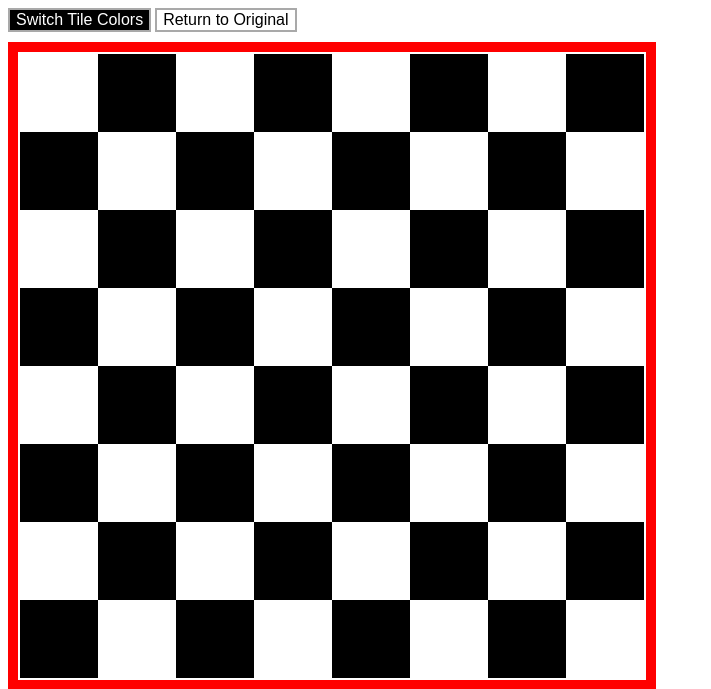
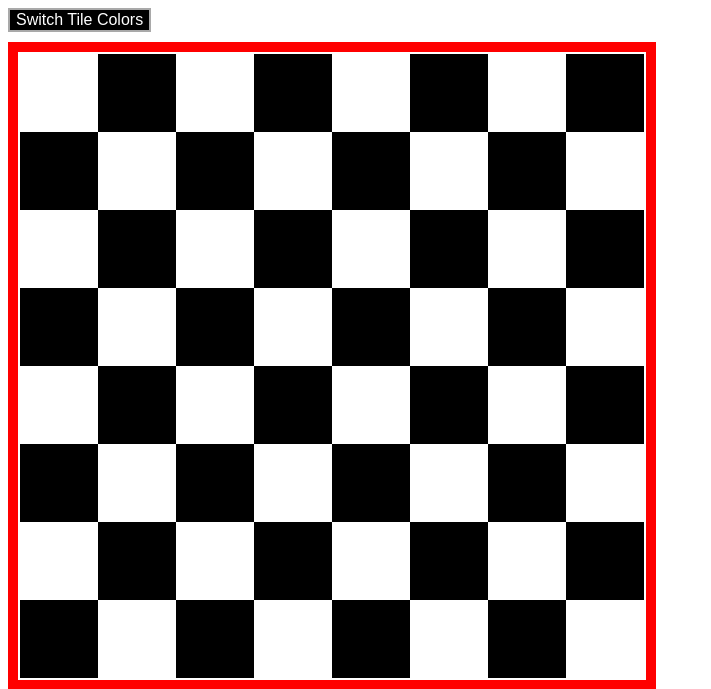
Before and after one commit to mjweiberg28/Chess_Board_Project, a Python web app: template app/templates/index.html in a window 1280 px wide. Shown: the top 689 px of the page, without its empty margins (0-711 px from the left). Run offline with Jinja, Linux system fonts and the light colour scheme; the template is opened without the code that fills it, so the values that code supplies are empty.

Commit message:
Removing One Button
Changing AJAX/JQuery code in JS file to be able to alternate between the two color configurations with the click of one button rather than two.

```diff
--- a/app/static/buttonStyle.css
+++ b/app/static/buttonStyle.css
@@ -1,5 +1,5 @@
 /* Author: Micah Weiberg */
-/* Version: 04-18-19 */
+/* Version: 05-02-19 */
 /* CSS file for styling the Chess Board */
 
 /* Styles the HTML table */
@@ -26,22 +26,12 @@
     background-color: white;
 }
 
-/* Styles the group of buttons */
+/* Styles the button to change tile colors */
 .button {
     text-align: center;
     font-size: 16px;
     cursor: pointer;
     border: 2px solid darkgray;
-}
-
-/* Styles the change-to-black button */
-#black-button {
     background-color: black;
     color: white;
 }
-
-/* Styles the change-to-white button */
-#white-button {
-    background-color: white;
-    color: black;
-}
--- a/app/static/buttons.js
+++ b/app/static/buttons.js
@@ -1,30 +1,31 @@
 /**
  * Author: Micah Weiberg
- * Version: 05-01-19
- * JavaScript file to create the clickable buttons for the chess board
+ * Version: 05-02-19
+ * JavaScript file to create the clickable button for the chessboard
  */
 
 /**
+ * Variable that keeps track of whether the button has been clicked, changing the
+ * orientation of the chessboard grid colors
+ * @type {boolean}
+ */
+let clicked = true;
+
+/**
  * JQuery using AJAX and JS to change the color of the chessboard upon
- * clicking the two buttons. Each button click changes the colors of the
+ * clicking the button. Each button click changes the colors of the
  * 8x8 grid and sends a POST request to display a pop-up that a button
  * was successfully clicked
  */
 $(document).ready(function() {
-    $("#black-button").click(function() {
+    $("#button").click(function() {
         input_data = {}
-        $('.white').css('background-color', 'black');
-        $('.black').css('background-color', 'white');
+        // If-else statements to change the .white and .black CSS classes between black and white
+        $('.white').css('background-color', clicked ? 'black' : 'white');
+        $('.black').css('background-color', clicked ? 'white' : 'black');
+        clicked = !clicked;
         $.post("/buttonClick", input_data, function(output_data){
             alert(output_data);
         });
     });
-    $("#white-button").click(function() {
-        input_data = {}
-        $('.white').css('background-color', 'white');
-        $('.black').css('background-color', 'black');
-        $.post("/buttonClick", input_data, function(output_data){
-           alert(output_data);
-        });
-    });
 });
--- a/app/templates/index.html
+++ b/app/templates/index.html
@@ -1,30 +1,31 @@
 <!-- Author: Micah Weiberg
-     Version: 05-01-19
+     Version: 05-02-19
      HTML file with the base material for displaying the Chess Board -->
 <!DOCTYPE html>
 <html>
     <head>
-        <title>Chess Board</title>
-        <!-- Link below calls the buttonStyle.css CSS file to run the stylesheet for the chess board -->
+        <title>Chessboard</title>
+        <!-- Link below calls the buttonStyle.css CSS file to run the stylesheet for the chessboard -->
         <link rel="stylesheet" type="text/css" href="static/buttonStyle.css"/>
         <!-- Script below downloads and allows JQuery to run with AJAX-->
         <script src="https://ajax.googleapis.com/ajax/libs/jquery/3.4.0/jquery.min.js"></script>
         <!-- Script below calls the buttons.js JavaScript file to run the buttons to switch
-            the chess board tile orientation -->
+            the chessboard tile orientation -->
         <script type="text/javascript" src="static/buttons.js"></script>
-        <!-- The buttons for switching the tile colors to the alternate orientation and switching back -->
-        <button class="button" id="black-button">Switch Tile Colors</button>
-        <button class="button" id="white-button">Return to Original</button>
-            <!--  onclick="buttonClick('black')" -->
     </head>
     <body>
+        <!-- The button for switching the tile colors to the alternate orientation and switching back -->
+        <button class="button" id="button">Switch Tile Colors</button>
     <div>
+        <!-- Table using Jinja that populates the 8x8 chessboard in alternating white and black tiles -->
         <table class="chessboard">
             {% for row in range(8) %}
                 {% for col in range(8) %}
+                    <!-- If row is even, row starts with white tile and alternates -->
                     {% if row is even() %}
                         <th class="{{ loop.cycle('white', 'black') }}"></th>
                     {% endif %}
+                    <!-- If row is odd, row starts with black tile and alternates -->
                     {% if row is odd() %}
                         <th class="{{ loop.cycle('black', 'white') }}"></th>
                     {% endif %}
--- a/app/views/__init__.py
+++ b/app/views/__init__.py
@@ -12,5 +12,5 @@ class TestView(FlaskView):
         return render_template('index.html', **locals())
 
     @route('/buttonClick', methods=['post'])
-    def clickButton(self):
+    def buttonClick(self):
         return 'Chessboard color has been changed!'
```
Also changed, not shown: 1 other file.
